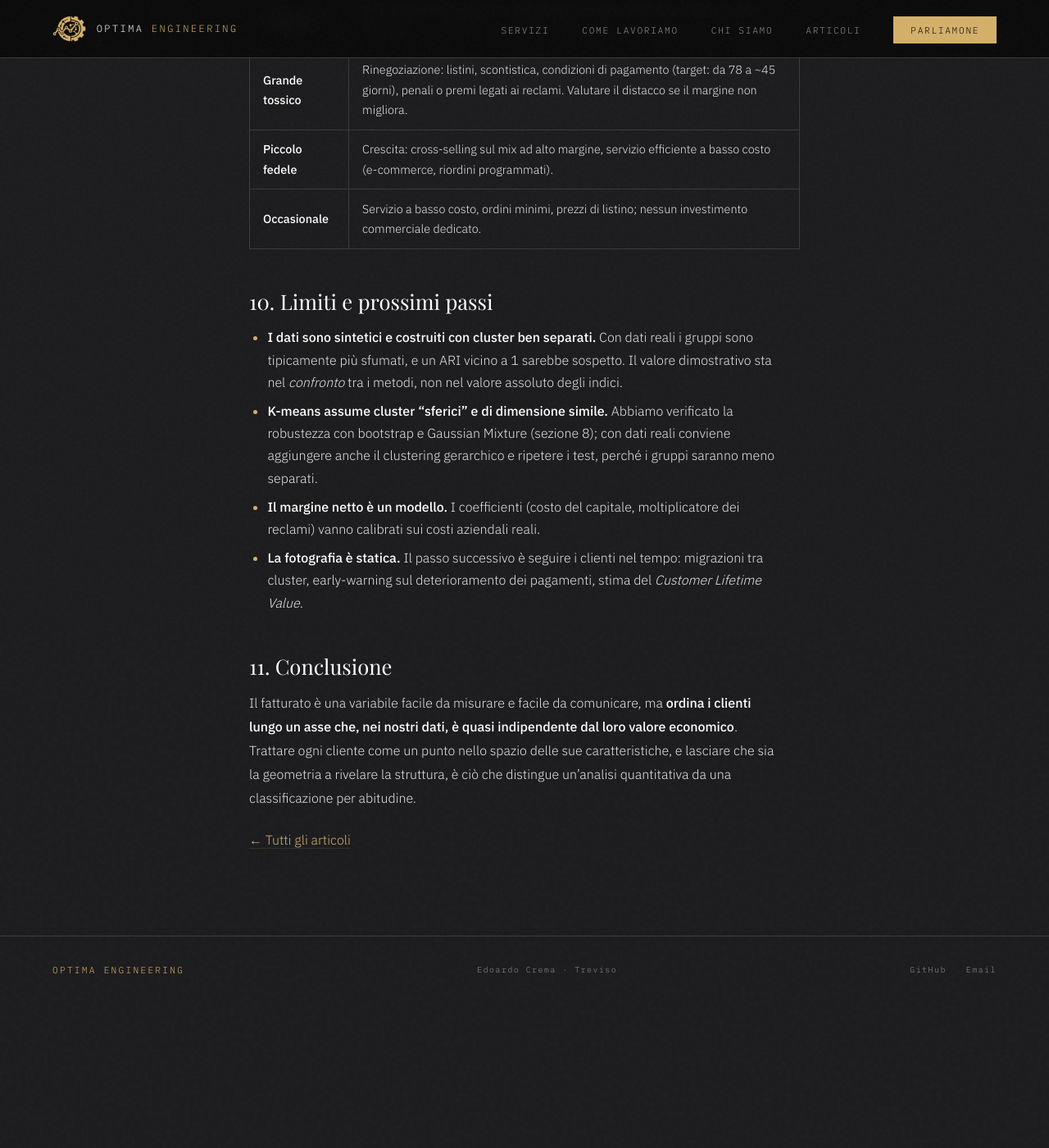
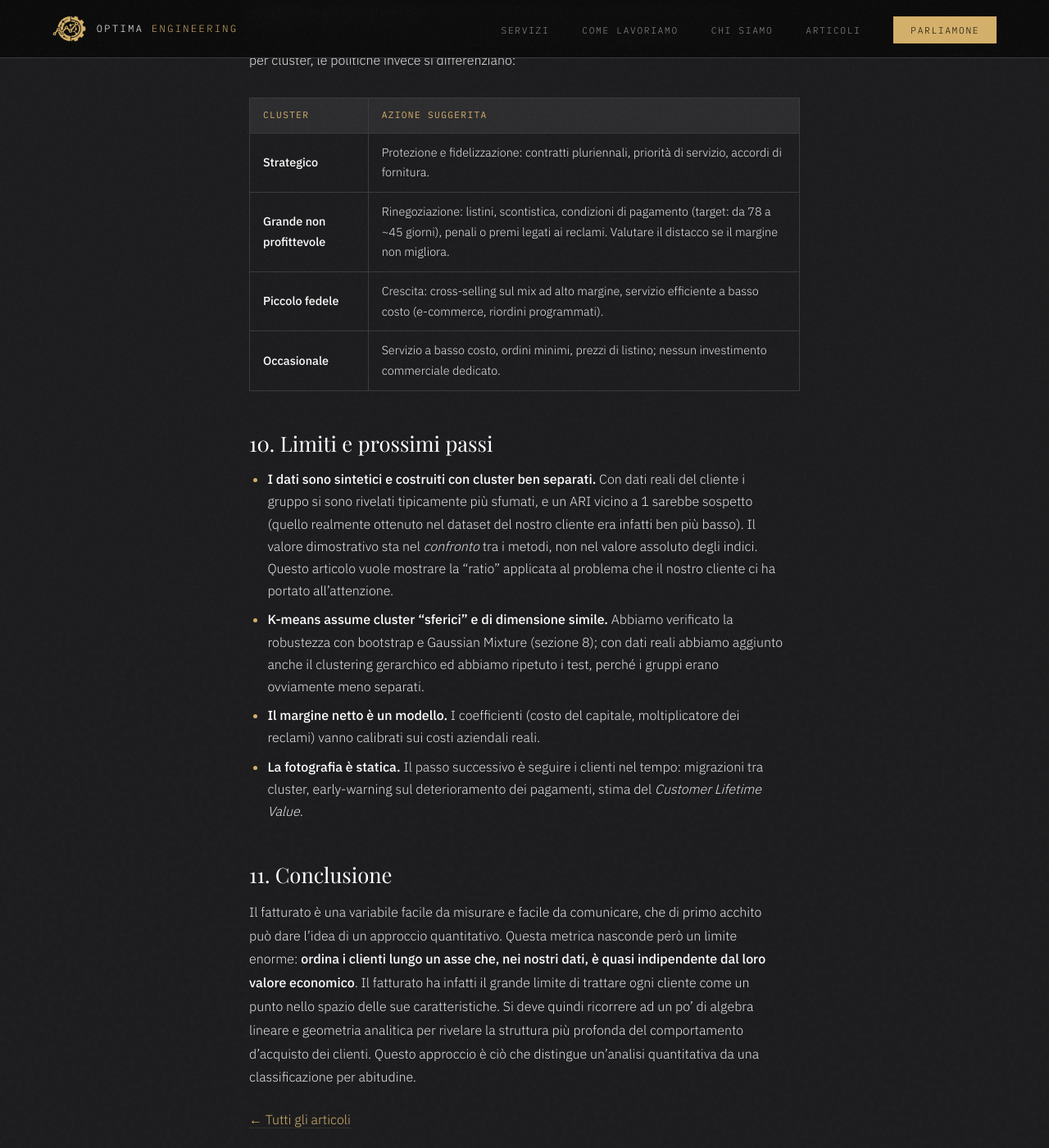
Before and after one commit to edoardo2496/optima_engineering, a Jekyll site: the page built from _posts/2026-10-28-analisi-clienti-pvc.md, in a window 1280 px wide and 1400 px high, scrolled down 13535 px. Shown: the whole window at 82% size. Built offline with Jekyll 4.4.1, drawn with Linux system fonts in a browser that asks for light colours; some web fonts are replaced; our own code applies the rules of GitHub Pages for plain Markdown files; before the commit the page ends 14760 px from its top, so only the background shows below that; some of the changed text lies outside the part shown.

Commit message:
Update 2026-10-28-analisi-clienti-pvc.md

```diff
--- a/_posts/2026-10-28-analisi-clienti-pvc.md
+++ b/_posts/2026-10-28-analisi-clienti-pvc.md
@@ -228,7 +228,7 @@ L'unica eccezione è istruttiva: **rimuovendo il fatturato l'ARI scende a 0,62**
 ### 8.3 Cambiare modello: Gaussian Mixture
 
 Come controllo indipendente abbiamo adattato un **Gaussian Mixture Model**, che a differenza di k-means ammette cluster ellittici di dimensione diversa e assegna a ogni cliente una **probabilità** di appartenenza anziché una distanza dall'orgine.
-In pratica è come se la residenza di un cittadino in un determinato comune non fosse definita da quanto il suo numero civico si trovi più
+Per fare un'analogia geografica, **K-means** è come assegnare ogni abitante al municipio più vicino in linea d’aria: i confini sono netti e, implicitamente, ogni comune è un cerchio di dimensione simile. Un **Gaussian Mixture** ammette invece comuni di forma e dimensione diverse (uno compatto, uno allungato lungo una valle) e, per chi vive vicino al confine, non obbliga a scegliere: dice che quella persona appartiene al comune A al 70% e al comune B al 30%. Per i clienti vale lo stesso: quelli “di confine”, che stanno migrando da un tipo all’altro, diventano visibili.
 
 ![BIC al variare del numero di componenti](https://edoardo2496.github.io/optima_engineering/assets/07_gmm_bic.png)
 
@@ -237,28 +237,30 @@ In pratica è come se la residenza di un cittadino in un determinato comune non
 - Il GMM a 4 componenti ritrova **gli stessi gruppi di k-means** (ARI tra i due modelli = 0,996) e **ricostruisce esattamente i profili sottostanti** (ARI = 1,00).
 - **Nessun cliente è ambiguo**: la probabilità di appartenenza al cluster assegnato è sempre superiore al 99,99%.
 
-**Come leggere questi risultati.** Probabilità e stabilità così alte dipendono dal fatto che il dataset è sintetico e costruito con gruppi ben distanti. Su dati reali ci aspettiamo clienti "di confine", con probabilità intermedie, ed è proprio lì che il GMM aggiunge valore rispetto a k-means: permette di segnalare i clienti che stanno migrando da un tipo all'altro. La **procedura di validazione**, però, è quella che applicheremmo identica ai dati veri del cliente.
+**Come leggere questi risultati.** Probabilità e stabilità così alte dipendono dal fatto che il dataset è sintetico e costruito con gruppi ben distanti. Sui dati reali del nostro cliente abbiamo ottenuto ottimi risultati ma i clienti erano molto più "di confine", con probabilità intermedie, ed è proprio lì che il GMM aggiunge valore rispetto a k-means: permette di segnalare i clienti che stanno migrando da un tipo all'altro. La **procedura di validazione**, però, è quella che abbiamo eseguito sui dati veri del cliente.
 
 ---
 
 ## 9. Cosa cambia per il cliente
 
-La segmentazione per fatturato ha prodotto una **decisione sbagliata in modo sistematico**: trattare come "premium" un gruppo di clienti che non genera margine, e trascurare quelli più redditizi per unità di fatturato. Con la segmentazione per cluster, le politiche si differenziano:
+La segmentazione per fatturato, che il cliente aveva impostato, ha prodotto una **decisione sbagliata in modo sistematico**: trattare come "premium" un gruppo di clienti che non genera margine, e trascurare quelli più redditizi per unità di fatturato. Con la segmentazione per cluster, le politiche invece si differenziano:
 
 | Cluster | Azione suggerita |
 |---|---|
 | **Strategico** | Protezione e fidelizzazione: contratti pluriennali, priorità di servizio, accordi di fornitura. |
-| **Grande tossico** | Rinegoziazione: listini, scontistica, condizioni di pagamento (target: da 78 a ~45 giorni), penali o premi legati ai reclami. Valutare il distacco se il margine non migliora. |
+| **Grande non profittevole** | Rinegoziazione: listini, scontistica, condizioni di pagamento (target: da 78 a ~45 giorni), penali o premi legati ai reclami. Valutare il distacco se il margine non migliora. |
 | **Piccolo fedele** | Crescita: cross-selling sul mix ad alto margine, servizio efficiente a basso costo (e-commerce, riordini programmati). |
 | **Occasionale** | Servizio a basso costo, ordini minimi, prezzi di listino; nessun investimento commerciale dedicato. |
 
 ## 10. Limiti e prossimi passi
 
-- **I dati sono sintetici e costruiti con cluster ben separati.** Con dati reali i gruppi sono tipicamente più sfumati, e un ARI vicino a 1 sarebbe sospetto. Il valore dimostrativo sta nel *confronto* tra i metodi, non nel valore assoluto degli indici.
-- **K-means assume cluster "sferici" e di dimensione simile.** Abbiamo verificato la robustezza con bootstrap e Gaussian Mixture (sezione 8); con dati reali conviene aggiungere anche il clustering gerarchico e ripetere i test, perché i gruppi saranno meno separati.
+- **I dati sono sintetici e costruiti con cluster ben separati.** Con dati reali del cliente i gruppo si sono rivelati tipicamente più sfumati, e un ARI vicino a 1 sarebbe sospetto (quello realmente ottenuto nel dataset del nostro cliente era infatti ben più basso).
+Il valore dimostrativo sta nel *confronto* tra i metodi, non nel valore assoluto degli indici. Questo articolo vuole mostrare la "ratio" applicata al problema che il nostro cliente ci ha portato all'attenzione.
+- **K-means assume cluster "sferici" e di dimensione simile.** Abbiamo verificato la robustezza con bootstrap e Gaussian Mixture (sezione 8); con dati reali abbiamo aggiunto anche il clustering gerarchico ed abbiamo ripetuto i test, perché i gruppi erano ovviamente meno separati.
 - **Il margine netto è un modello.** I coefficienti (costo del capitale, moltiplicatore dei reclami) vanno calibrati sui costi aziendali reali.
 - **La fotografia è statica.** Il passo successivo è seguire i clienti nel tempo: migrazioni tra cluster, early-warning sul deterioramento dei pagamenti, stima del *Customer Lifetime Value*.
 
 ## 11. Conclusione
 
-Il fatturato è una variabile facile da misurare e facile da comunicare, ma **ordina i clienti lungo un asse che, nei nostri dati, è quasi indipendente dal loro valore economico**. Trattare ogni cliente come un punto nello spazio delle sue caratteristiche, e lasciare che sia la geometria a rivelare la struttura, è ciò che distingue un'analisi quantitativa da una classificazione per abitudine.
+Il fatturato è una variabile facile da misurare e facile da comunicare, che di primo acchito può dare l'idea di un approccio quantitativo. Questa metrica nasconde però un limite enorme: **ordina i clienti lungo un asse che, nei nostri dati, è quasi indipendente dal loro valore economico**. Il fatturato ha infatti il grande limite di trattare ogni cliente come un punto nello spazio delle sue caratteristiche. Si deve quindi ricorrere ad un po' di algebra lineare e geometria analitica per rivelare la struttura più profonda del comportamento d'acquisto dei clienti.
+Questo approccio è ciò che distingue un'analisi quantitativa da una classificazione per abitudine.
```
